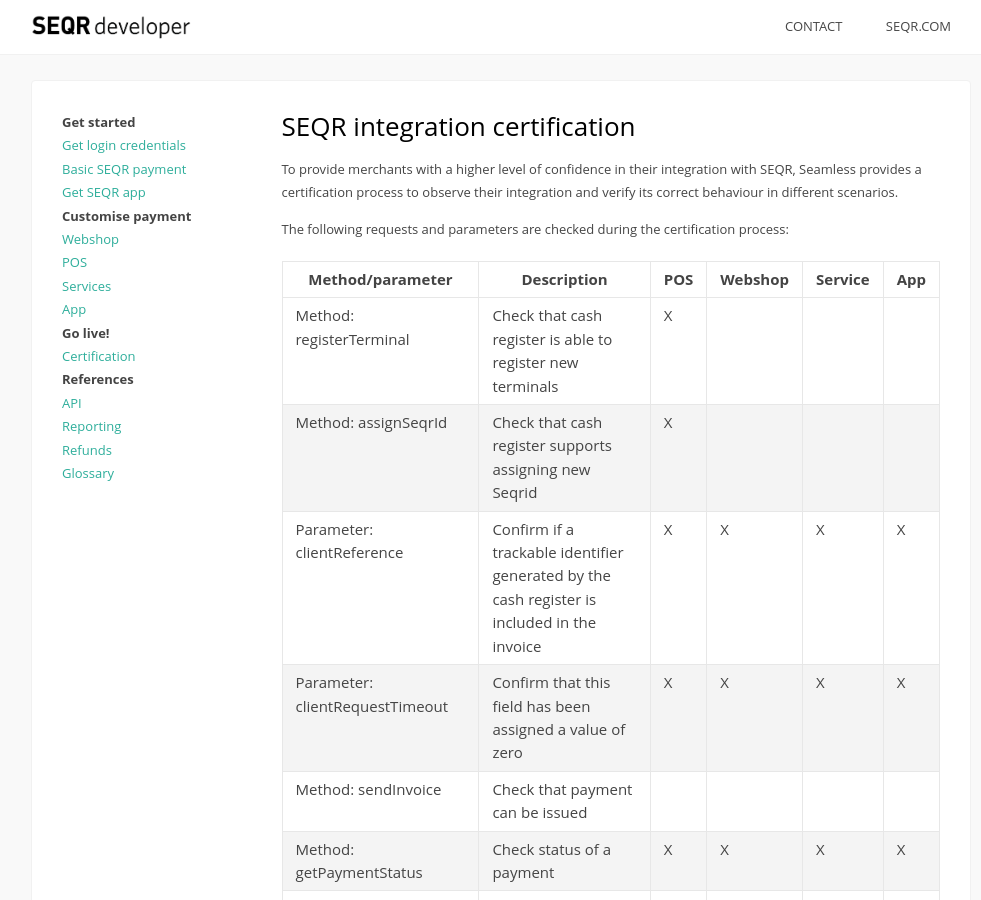
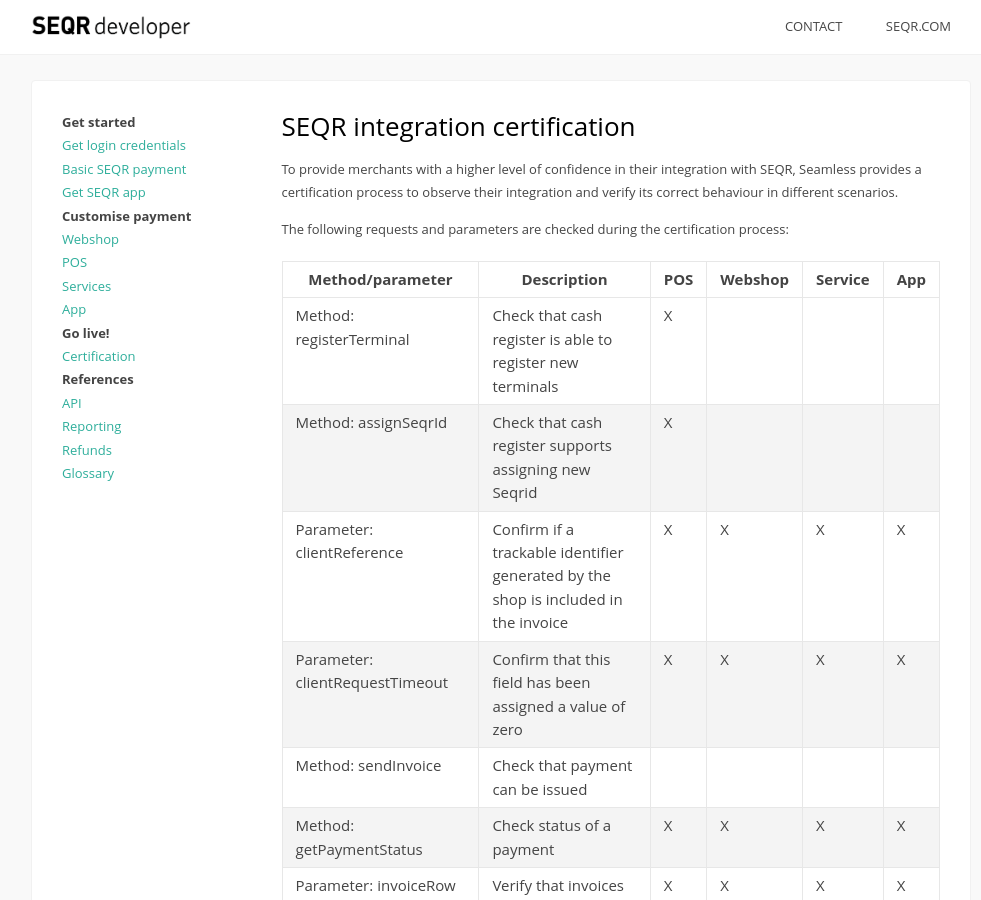
Before and after one commit to SeamlessDistribution/SeamlessDistribution.github.io, a Jekyll site: the page built from merchant/reference/certification.md, in a window 1280 px wide and 900 px high. Shown: the whole window, without its empty margins (139-1120 px from the left). Built offline with Jekyll 4.4.1, drawn with Linux system fonts in a browser that asks for light colours.

Commit message:
Corrected error in Certification

```diff
--- a/merchant/reference/certification.md
+++ b/merchant/reference/certification.md
@@ -17,7 +17,7 @@
 |--- | --- |
 | Method: registerTerminal | Check that cash register is able to register new terminals | X |  |  |  |
 | Method: assignSeqrId | Check that cash register supports assigning new Seqrid  | X |  |  |  |
-| Parameter: clientReference | Confirm if a trackable identifier generated by the cash register is included in the invoice | X | X | X | X |
+| Parameter: clientReference | Confirm if a trackable identifier generated by the shop is included in the invoice | X | X | X | X |
 | Parameter: clientRequestTimeout | Confirm that this field has been assigned a value of zero | X | X | X | X |
 | Method: sendInvoice | Check that payment can be issued |
 | Method: getPaymentStatus | Check status of a payment | X | X | X | X |
```
